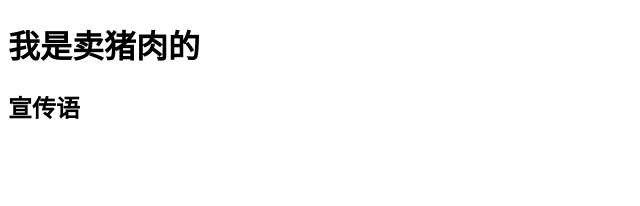
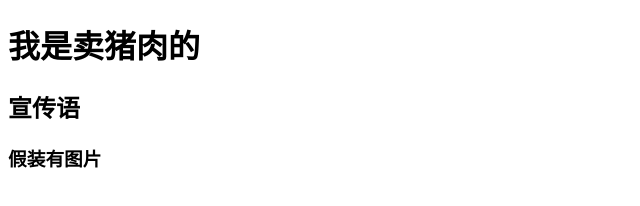
Before and after one commit to Flandutiantian/git-demo-1, a plain HTML site: page index.html in a window 1280 px wide. Shown: the whole page, without its empty margins (0-640 px from the left). Drawn offline with Linux system fonts and the light colour scheme.

```diff
--- a/index.html
+++ b/index.html
@@ -11,6 +11,7 @@
 <body>
     <h1>我是卖猪肉的</h1>
     <h2>宣传语</h2>
+    <h3>假装有图片</h3>
 </body>
 
 </html>
```
